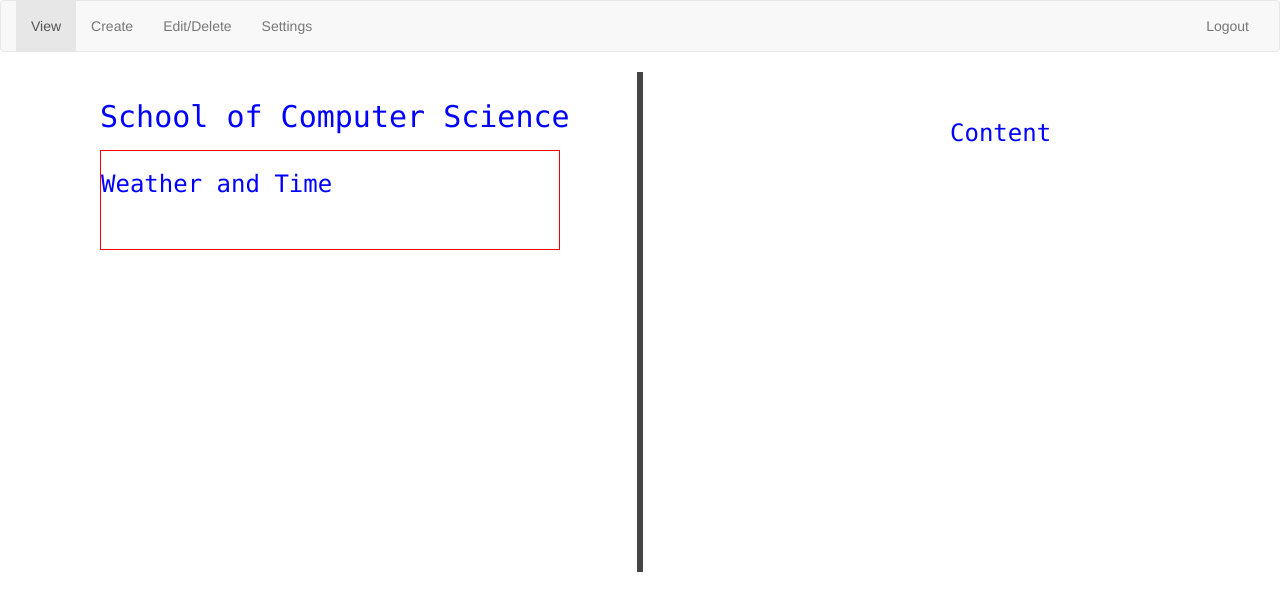
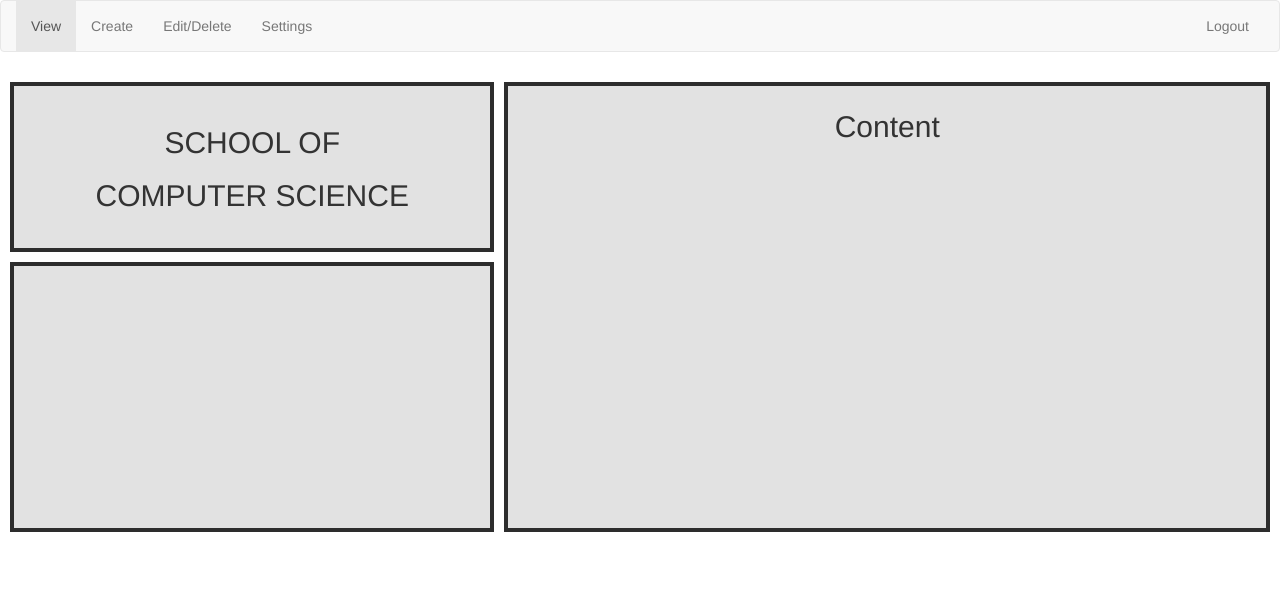
Before and after one commit to giavinh79/reynoldstest, a website: page loggedin.html in a window 1280 px wide. Drawn offline with nearby package versions, Linux system fonts and the light colour scheme.

Commit message:
updated files

```diff
--- a/css/loggedin.css
+++ b/css/loggedin.css
@@ -11,7 +11,78 @@ ul.navbar-nav li:nth-child(5) {
     margin-left: auto;
     float: right;
 }
-.socsheader {
+.item1{
+    grid-area:header;
+}
+.item2{
+    grid-area:menu;
+}
+.item3{
+    grid-area:main;
+}
+.grid-layout{
+
+    display: grid;
+    grid-template-areas:
+       'header main main main main'
+       'header main main main main'
+       'header main main main main'
+       'header main main main main'
+       'header main main main main'
+       'header main main main main'
+       'header main main main main'
+       'header main main main main'
+       'header main main main main'
+       'header main main main main'
+       'header main main main main'
+       'header main main main main'
+       'header main main main main'
+       'header main main main main'
+       'header main main main main'
+       'header main main main main'
+       'header main main main main'
+       'header main main main main'
+       'menu main main main main'
+       'menu main main main main'
+       'menu main main main main'
+       'menu main main main main'
+       'menu main main main main'
+       'menu main main main main'
+       'menu main main main main'
+       'menu main main main main'
+       'menu main main main main'
+       'menu main main main main'
+       'menu main main main main'
+       'menu main main main main'
+       'menu main main main main'
+       'menu main main main main'
+       'menu main main main main'
+       'menu main main main main'
+       'menu main main main main'
+       'menu main main main main'
+       'menu main main main main'
+       'menu main main main main'
+       'menu main main main main'
+       'menu main main main main'
+       'menu main main main main'
+       'menu main main main main'
+       'menu main main main main'
+       'menu main main main main'
+       'menu main main main main'
+       'menu main main main main';
+
+    grid-gap: 10px;
+    /*background-color: #2196F3;*/
+    padding: 10px;
+}
+.grid-layout > div {
+    background-color: rgb(226, 226, 226);
+    text-align: center;
+    padding: 20px 0;
+    font-size: 30px;
+    border: 4px solid rgba(0, 0, 0, 0.8);
+  }
+/*.socsheader {
     position: absolute;
     left: 100px;
     top: 80px;
@@ -44,7 +115,7 @@ ul.navbar-nav li:nth-child(5) {
 
 }
 .test {
-    /*font-family: consolas;*/
+
 
     font-family: consolas;
 
@@ -71,7 +142,7 @@ ul.navbar-nav li:nth-child(5) {
     margin-left: -3px;
     top: 100;
 }
-/* #logout {
+ #logout {
     margin-left: auto;
     float: right;
 } */
--- a/loggedin.html
+++ b/loggedin.html
@@ -90,7 +90,8 @@
                         {
                             monthStr= "November"
                         }
-                        else{
+                        else
+                        {
                             monthStr = "December";
                         }
                         let weekday = dateObj.getDay();
@@ -143,11 +144,23 @@
                             type = "th"
                         }
                         let hour =dateObj.getHours();
+                        let centralTime  = "";
+                        if(hour > 12 && hour<= 24)
+                        {
+                            hour = hour -12;
+                            centralTime = "PM";
+                            //hour = hour + centralTime;
+                        }
+                        else
+                        {
+                            centralTime = "AM";
+                            //hour = hour + centralTime;
+                        }
                         let minutes = dateObj.getMinutes();
                         let seconds = dateObj.getSeconds();
                         minutes = checkTime(minutes);
                         seconds = checkTime(seconds);
-                        document.getElementById("demo").innerHTML = weekdayStr+ " " + monthStr + " " + date+type+ " " +year+ " " +  hour + ":" + minutes + ":" + seconds;
+                        document.getElementById("demo").innerHTML = weekdayStr+ " " + monthStr + " " + date+type+ " " +year+ " " +  hour + ":" + minutes + ":" + seconds + "" + centralTime;
                         let clock = setTimeout(startTime,500);
                 }
                 function checkTime(i)
@@ -175,9 +188,20 @@
               </ul>
           </div>
       </nav>
+    <div class ="grid-layout">
+      <div class ="item1">
 
-
-      <div id = "main-div">
+        <h2>SCHOOL OF</h2>
+        <h2>COMPUTER SCIENCE</h2>
+      </div>
+      <div class = "item2">
+           <h3 id = "demo"></h3>
+        </div>
+        <div class = "item3">
+            <p>Content</p>
+        </div>
+    </div>
+      <!---<div id = "main-div">
 
             <div id = "view-header">
 
@@ -226,6 +250,6 @@
         </div>
 
 
-      </div>
+      </div>--->
     </body>
 </html>
```
